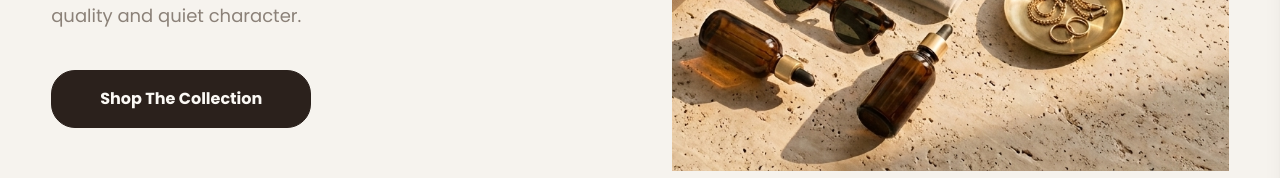
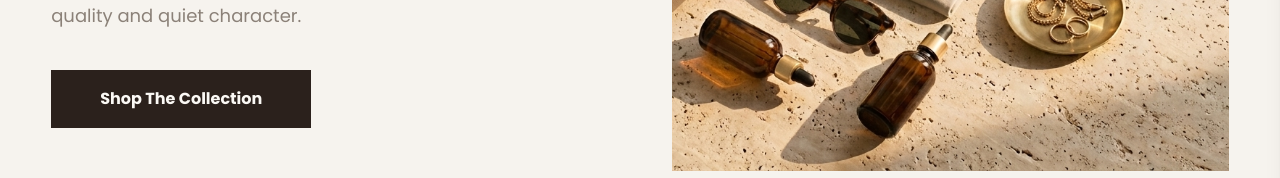
Before and after one commit to HaythamSaba/vermera, a React (Vite) app: page / in a window 1280 px wide. Shown: the part 574-752 px from the top of the page. Built offline with nearby package versions, Linux system fonts and the light colour scheme; no server answers.

Commit message:
fixing main botton, removing rounded borders

```diff
--- a/src/ui/MainButton.jsx
+++ b/src/ui/MainButton.jsx
@@ -38,7 +38,6 @@ const MainButton = ({
   const baseStyle = `
     flex items-center justify-center gap-2
     capitalize font-bold
-    rounded-3xl
     cursor-pointer
     outline-none
     transition-all duration-300
```
